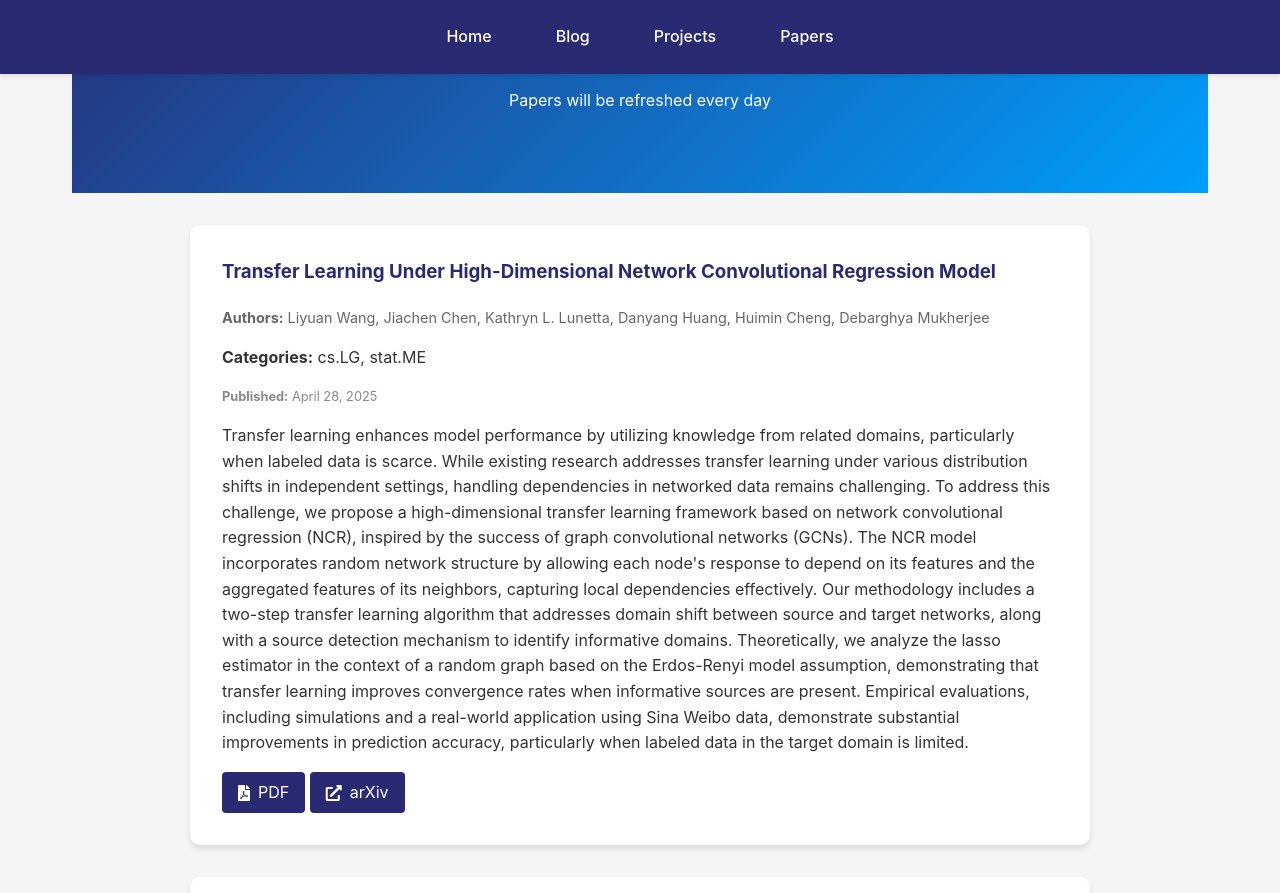
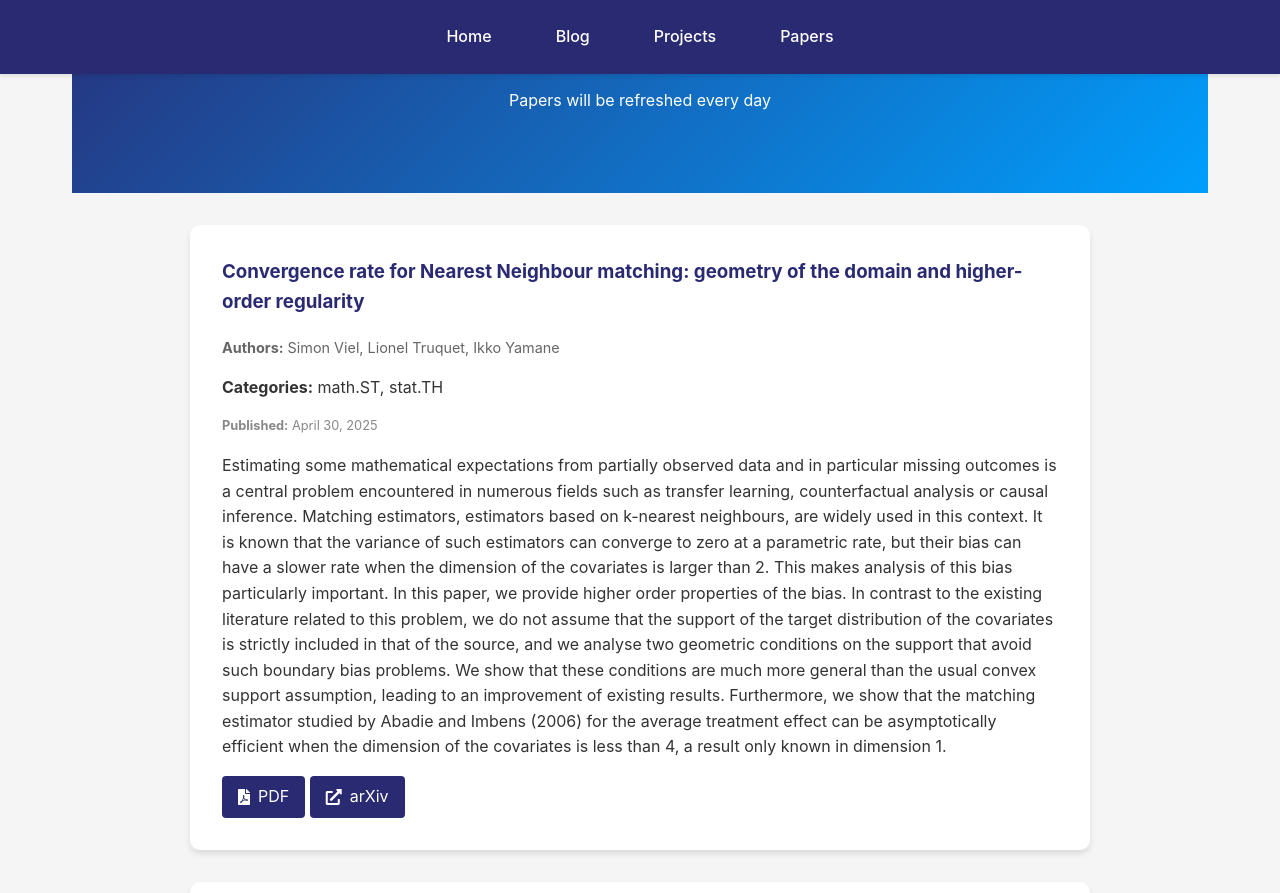
Before and after one commit to kyZhan2002/mypage, a Jekyll site: the page built from papers/index.html, in a window 1280 px wide and 900 px high, scrolled down 304 px. Shown: the top 893 px of the window. Built offline with Jekyll 4.4.1, drawn with Linux system fonts in a browser that asks for light colours.

Commit message:
Update arXiv papers

```diff
--- a/_data/arxiv_cache.json
+++ b/_data/arxiv_cache.json
@@ -1,6 +1,22 @@
 {
-  "timestamp": 1746063482,
+  "timestamp": 1746148970,
   "papers": [
+    {
+      "title": "Convergence rate for Nearest Neighbour matching: geometry of the domain\n  and higher-order regularity",
+      "authors": [
+        "Simon Viel",
+        "Lionel Truquet",
+        "Ikko Yamane"
+      ],
+      "abstract": "Estimating some mathematical expectations from partially observed data and in\nparticular missing outcomes is a central problem encountered in numerous fields\nsuch as transfer learning, counterfactual analysis or causal inference.\nMatching estimators, estimators based on k-nearest neighbours, are widely used\nin this context. It is known that the variance of such estimators can converge\nto zero at a parametric rate, but their bias can have a slower rate when the\ndimension of the covariates is larger than 2. This makes analysis of this bias\nparticularly important. In this paper, we provide higher order properties of\nthe bias. In contrast to the existing literature related to this problem, we do\nnot assume that the support of the target distribution of the covariates is\nstrictly included in that of the source, and we analyse two geometric\nconditions on the support that avoid such boundary bias problems. We show that\nthese conditions are much more general than the usual convex support\nassumption, leading to an improvement of existing results. Furthermore, we show\nthat the matching estimator studied by Abadie and Imbens (2006) for the average\ntreatment effect can be asymptotically efficient when the dimension of the\ncovariates is less than 4, a result only known in dimension 1.",
+      "published": "April 30, 2025",
+      "categories": [
+        "math.ST",
+        "stat.TH"
+      ],
+      "pdf_link": "http://arxiv.org/pdf/2504.21633v1",
+      "arxiv_url": "http://arxiv.org/abs/2504.21633v1"
+    },
     {
       "title": "Transfer Learning Under High-Dimensional Network Convolutional\n  Regression Model",
       "authors": [
```
